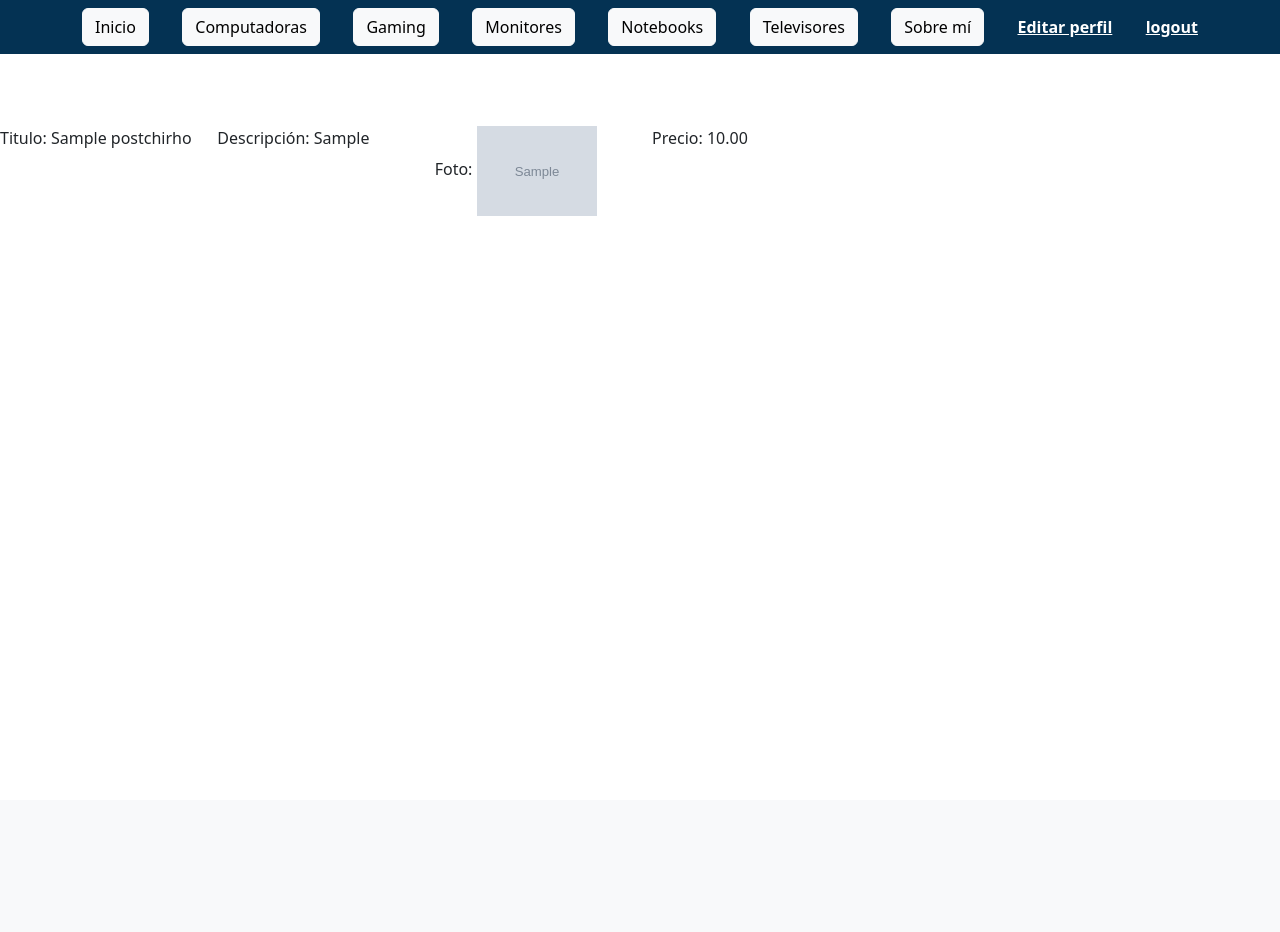
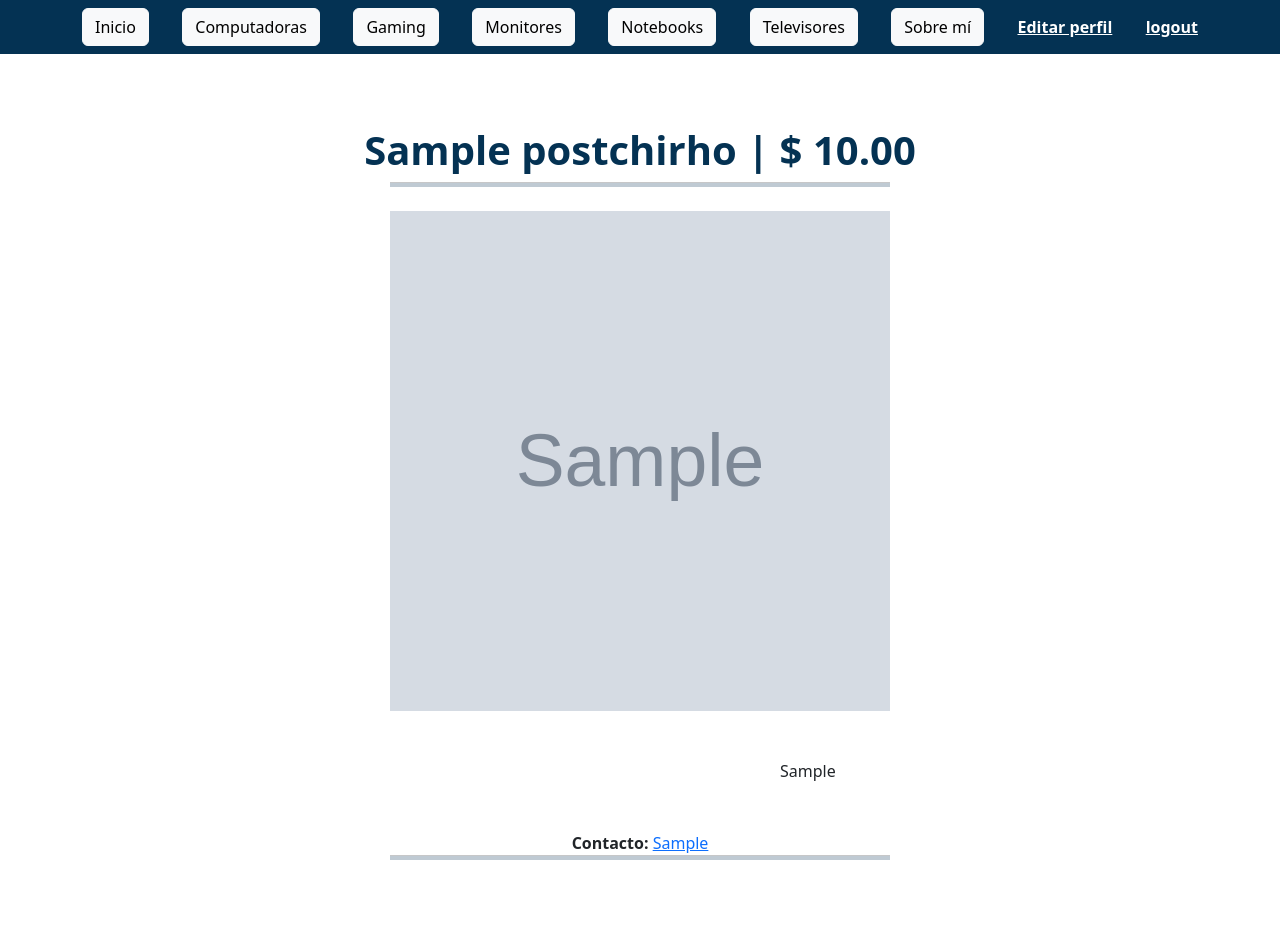
Before and after one commit to EdgarRodas97/Entrega_Final-Rodas, a Django app: page /store_chirho/00000000-0000-0000-0000-000000000001/detail_chirho in a window 1280 px wide. Before the commit the page ends 216 px from the top, so only its background shows below. Run offline with Django 4.2, Linux system fonts and the light colour scheme; a user stored in the database is signed in; tables that the repository leaves empty hold one stand-in row (values such as "Sample post"); grey boxes marked "Sample" are stand-in pictures.

Commit message:
Cuarto commit proyect coder

```diff
--- a/store_chirho/forms.py
+++ b/store_chirho/forms.py
@@ -39,6 +39,7 @@
                 'title_chirho',
                 'post_type_chirho',
                 'post_chirho',
+                'contact_chirho',
                 'price_chirho',
                 'post_picture_chirho',
             ]
--- a/store_chirho/models.py
+++ b/store_chirho/models.py
@@ -22,6 +22,7 @@
         max_length=255, null=False, verbose_name='Tipo publicación')
     post_chirho = models.TextField(blank=False, max_length=400, null=False,
         verbose_name='Descripción de la publicación')
+    contact_chirho = models.CharField(blank=True, null=True, max_length=250, verbose_name='Contacto')
     price_chirho = models.DecimalField(
         db_index=True, decimal_places=2,max_digits=8,
         null=False, verbose_name='Precio en $')
--- a/store_chirho/static/css_chirho/main_chirho.css
+++ b/store_chirho/static/css_chirho/main_chirho.css
@@ -5,10 +5,6 @@
 .btn_chirho {
     color: white;
     font-weight: bold;
-}
-
-#footer_chirho {
-    background-color: #043253;
 }
 
 .table {
--- a/store_chirho/templates/offer_chirho/offer_detail_chirho.html
+++ b/store_chirho/templates/offer_chirho/offer_detail_chirho.html
@@ -5,20 +5,17 @@
 {% block body_chirho%}
     <style>
     .offer_photo_chirho {
-        max-width: 120px;
+        width: 500px;
+        height: 500px;
     }
     </style>
-    <div class="row d-flex">
-        <div class="col-lg-8">
-            <div class="row">
-                <div class="col-md-3">
-                    Titulo: {{ offers_chirho.title_chirho }}
+        <div class="text-center">
+            <div>
+                <h1 style="color: #043253;"><b>{{ offers_chirho.title_chirho }} | $ {{ offers_chirho.price_chirho }}</b></h1>
             </div>
-                <div class="col-md-3">
-                    Descripción: {{ offers_chirho.post_chirho }}
-                </div>
-                <div class="col-md-3">
-                    Foto:
+            <hr id="hr_chirho">
+            <br>
+            <div>
                 {% if offers_chirho.post_picture_chirho %}
                 <a href="{{ offers_chirho.post_picture_chirho.url }}">
                     <img class="offer_photo_chirho" src="{{ offers_chirho.post_picture_chirho.url }}"/>
@@ -27,10 +24,14 @@
                     No Tiene
                 {% endif %}
             </div>
-                <div class="col-md-3">
-                    Precio: {{ offers_chirho.price_chirho }}
+            <br>
+            <br>
+            <div style="margin-left: 780px; margin-right: 780px; background-color: #ECEFF1;">
+                    {{ offers_chirho.post_chirho }}
             </div>
-            </div>
-        </div>
+            <br>
+            <br>
+            <div><b>Contacto:</b> <a href="mailto: {{ offers_chirho.contact_chirho }}">{{ offers_chirho.contact_chirho }}</a></div>
+            <hr id="hr_chirho">
         </div>
 {% endblock%}
```
Also changed, not shown: store_chirho/migrations/0012_postchirho_contact_chirho.py (added). Lines whose indentation alone changed are shown as unchanged.
